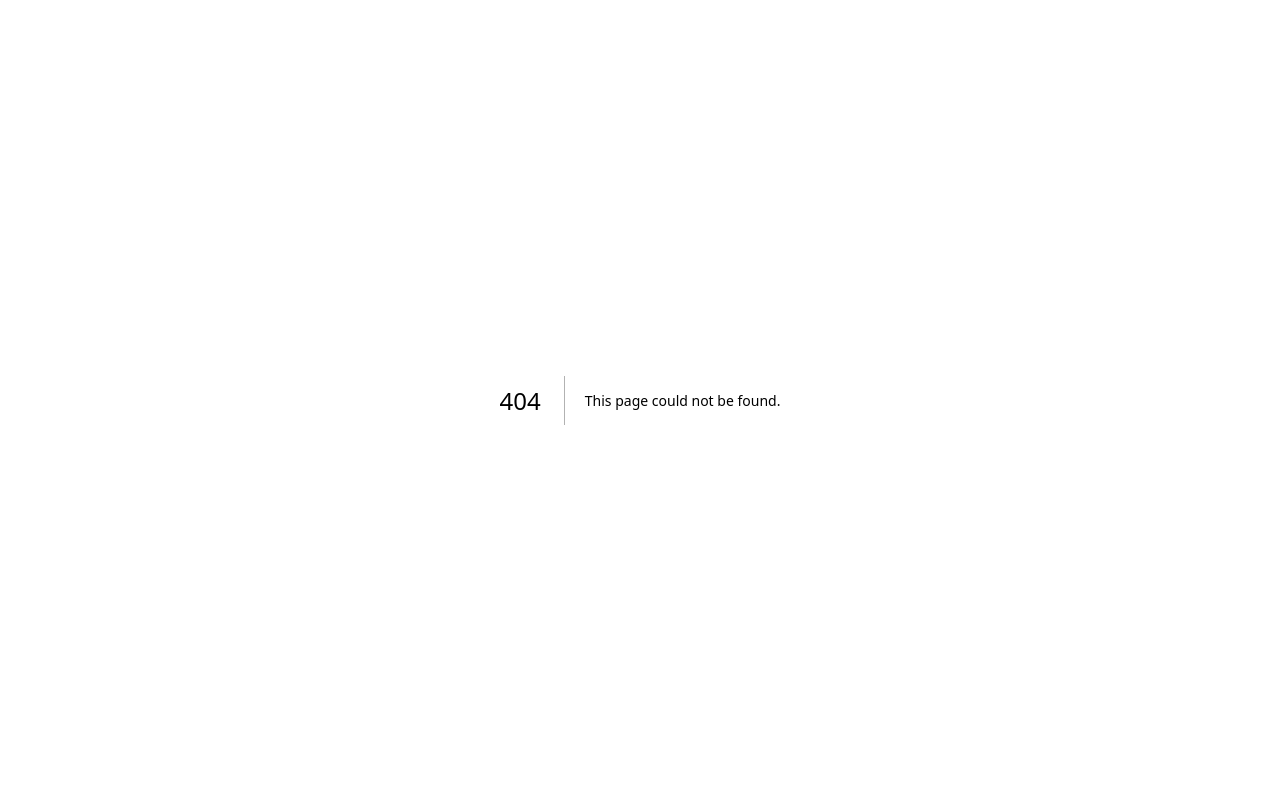
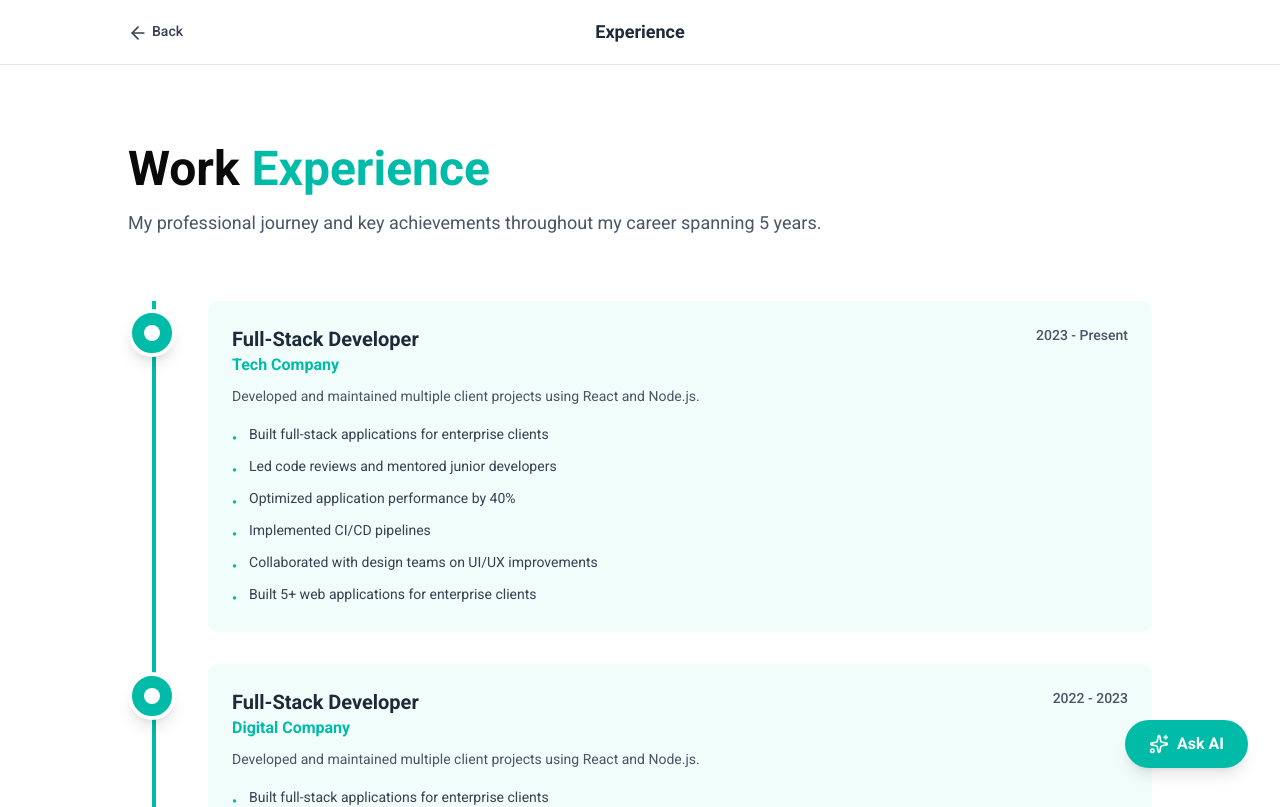
Before and after one commit to muodilo/odiloportfolio, a Next.js app: page /experience in a window 1280 px wide. Before the commit this address had no page. Shown: the top 807 px of the page. Built offline with nearby package versions, Linux system fonts and the light colour scheme.

Commit message:
ft/create experience page

```diff
--- /dev/null
+++ b/app/experience/page.tsx
@@ -0,0 +1,17 @@
+import { ExperienceNavbar } from '@/components/experience-navbar';
+import Experience from '@/components/experience';
+import Footer from '@/components/footer';
+import AskAIButton from '@/components/ask-ai-button';
+
+export default function ExperiencePage() {
+  return (
+    <div className="min-h-screen">
+      <ExperienceNavbar />
+      <main>
+        <Experience />
+      </main>
+      <Footer />
+      <AskAIButton />
+    </div>
+  );
+}
--- /dev/null
+++ b/components/experience-navbar.tsx
@@ -0,0 +1,30 @@
+'use client';
+
+import { ArrowLeft, BackpackIcon } from 'lucide-react';
+import Link from 'next/link';
+export function ExperienceNavbar() {
+
+
+  return (
+    <header className="sticky top-0 z-50 w-full border-b bg-white">
+      <nav className="lg:px-32 md:px-16 px-5">
+        <div className="flex h-16 items-center justify-between relative">
+          <Link
+            href="/"
+            className="text-sm font-medium text-gray-700 hover:text-teal-500 transition-colors"
+          >
+            <ArrowLeft className="inline-block w-5 h-5 mr-1" />
+            <span>Back</span>
+          </Link>
+
+          <h1 className="absolute left-1/2 transform -translate-x-1/2 text-lg font-bold text-gray-800">
+            Experience
+          </h1>
+
+
+          <div className="w-6"></div>
+        </div>
+      </nav>
+    </header>
+  );
+}
--- /dev/null
+++ b/components/experience.tsx
@@ -0,0 +1,70 @@
+'use client';
+
+import { experiences } from '@/data/experiences';
+
+export default function Experience() {
+  return (
+    <section className="py-20 px-5 md:px-16 lg:px-32">
+      <div className="">
+
+        <div className="mb-16">
+          <h2 className="text-4xl sm:text-5xl font-bold mb-4">
+            Work <span className="text-teal-500">Experience</span>
+          </h2>
+          <p className="text-gray-600 text-lg">
+            My professional journey and key achievements throughout my career spanning 5 years.
+          </p>
+        </div>
+
+        <div className="relative">
+
+          <div className="absolute left-6 top-0 bottom-0 w-1 bg-teal-500"></div>
+
+          <div className="space-y-8">
+            {experiences.map((exp, index) => (
+              <div key={exp.id} className="relative pl-20">
+
+                <div className="absolute left-0 top-2 w-12 h-12 bg-teal-500 rounded-full flex items-center justify-center border-4 border-white shadow-lg">
+                  <div className="w-4 h-4 bg-white rounded-full"></div>
+                </div>
+
+
+                <div className="bg-teal-50 p-6 rounded-lg hover:shadow-lg transition-shadow">
+                  <div className="flex items-start justify-between mb-2">
+                    <div>
+                      <h3 className="text-xl font-bold text-gray-800">
+                        {exp.title}
+                      </h3>
+                      <p className="text-teal-500 font-semibold">{exp.company}</p>
+                    </div>
+                    <span className="text-gray-600 text-sm font-medium">
+                      {exp.period}
+                    </span>
+                  </div>
+
+
+                  <p className="text-gray-600 mb-4 text-sm leading-relaxed">
+                    {exp.description}
+                  </p>
+
+
+                  <ul className="space-y-2">
+                    {exp.responsibilities.map((responsibility, idx) => (
+                      <li
+                        key={idx}
+                        className="text-gray-700 text-sm flex items-start gap-3"
+                      >
+                        <span className="text-teal-500 font-bold mt-1">•</span>
+                        <span>{responsibility}</span>
+                      </li>
+                    ))}
+                  </ul>
+                </div>
+              </div>
+            ))}
+          </div>
+        </div>
+      </div>
+    </section>
+  );
+}
--- a/components/footer.tsx
+++ b/components/footer.tsx
@@ -2,25 +2,21 @@
 
 import Link from 'next/link';
 import { Github, Facebook, Linkedin, Instagram } from 'lucide-react';
+import { Logo } from './logo';
 
 export default function Footer() {
   return (
     <footer className="bg-black text-white py-16 px-4 sm:px-6 lg:px-8">
       <div className="max-w-7xl mx-auto">
         <div className="grid grid-cols-1 md:grid-cols-3 gap-12 items-start">
-          {/* Brand Section */}
           <div>
-            <div className="flex items-center gap-3 mb-4">
-              <div className="w-8 h-8 bg-teal-500 rounded-full"></div>
-              <span className="text-2xl font-bold">dilo</span>
-            </div>
-            <p className="text-gray-400 text-sm leading-relaxed">
+            <Logo textClassName='text-white'/>
+            <p className="text-gray-400 text-sm leading-relaxed mt-3">
               Full-stack developer and designer<br />
               crafting digital experiences.
             </p>
           </div>
 
-          {/* Quick Links */}
           <div>
             <h3 className="text-white font-bold mb-6 text-lg">Quick Links</h3>
             <ul className="space-y-3">
@@ -47,7 +43,6 @@ export default function Footer() {
             </ul>
           </div>
 
-          {/* Quick Links - Social Icons */}
           <div>
             <h3 className="text-white font-bold mb-6 text-lg">Quick Links</h3>
             <div className="flex gap-6">
--- a/components/logo.tsx
+++ b/components/logo.tsx
@@ -3,6 +3,7 @@ import { cn } from "@/lib/utils";
 
 interface LogoProps {
   className?: string;
+  textClassName?: string;
   showText?: boolean;
   size?: "sm" | "md" | "lg";
 }
@@ -25,20 +26,20 @@ const sizeVariants = {
   },
 };
 
-export function Logo({ className, showText = true, size = "md" }: LogoProps) {
+export function Logo({ className, textClassName, showText = true, size = "md" }: LogoProps) {
   const sizes = sizeVariants[size];
 
   return (
     <Link href="/" className={cn("flex items-center", className)}>
       <div
         className={cn(
-          "rounded-full bg-teal-500 flex items-center justify-center flex-shrink-0",
+          "rounded-full bg-teal-500 flex items-center justify-center shrink-0",
           sizes.circle
         )}
       >
       </div>
       {showText && (
-        <span className={cn("font-bold text-gray-900", sizes.text)}>dilo</span>
+        <span className={cn("font-bold text-gray-900", sizes.text, textClassName)}>dilo</span>
       )}
     </Link>
   );
--- a/components/navbar.tsx
+++ b/components/navbar.tsx
@@ -8,9 +8,9 @@ import { cn } from "@/lib/utils";
 import { Button } from "@/components/ui/button";
 
 const navItems = [
-  { label: "Home", href: "#home" },
+  { label: "Home", href: "/" },
   { label: "Projects", href: "#projects" },
-  { label: "Experience", href: "#experience" },
+  { label: "Experience", href: "/experience" },
   { label: "Contact", href: "#contact" },
 ];
 
--- /dev/null
+++ b/data/experiences.ts
@@ -0,0 +1,71 @@
+export interface Experience {
+  id: number;
+  title: string;
+  company: string;
+  period: string;
+  description: string;
+  responsibilities: string[];
+}
+
+export const experiences: Experience[] = [
+  {
+    id: 1,
+    title: "Full-Stack Developer",
+    company: "Tech Company",
+    period: "2023 - Present",
+    description: "Developed and maintained multiple client projects using React and Node.js.",
+    responsibilities: [
+      "Built full-stack applications for enterprise clients",
+      "Led code reviews and mentored junior developers",
+      "Optimized application performance by 40%",
+      "Implemented CI/CD pipelines",
+      "Collaborated with design teams on UI/UX improvements",
+      "Built 5+ web applications for enterprise clients",
+    ],
+  },
+  {
+    id: 2,
+    title: "Full-Stack Developer",
+    company: "Digital Company",
+    period: "2022 - 2023",
+    description: "Developed and maintained multiple client projects using React and Node.js.",
+    responsibilities: [
+      "Built full-stack applications for enterprise clients",
+      "Led code reviews and mentored junior developers",
+      "Optimized application performance by 40%",
+      "Implemented CI/CD pipelines",
+      "Collaborated with design teams on UI/UX improvements",
+      "Built 5+ web applications for enterprise clients",
+    ],
+  },
+  {
+    id: 3,
+    title: "Full-Stack Developer",
+    company: "Tech Solutions",
+    period: "2021 - 2022",
+    description: "Developed and maintained multiple client projects using React and Node.js.",
+    responsibilities: [
+      "Built full-stack applications for enterprise clients",
+      "Led code reviews and mentored junior developers",
+      "Optimized application performance by 40%",
+      "Implemented CI/CD pipelines",
+      "Collaborated with design teams on UI/UX improvements",
+      "Built 5+ web applications for enterprise clients",
+    ],
+  },
+  {
+    id: 4,
+    title: "Full-Stack Developer",
+    company: "Start-up Inc",
+    period: "2020 - 2021",
+    description: "Developed and maintained multiple client projects using React and Node.js.",
+    responsibilities: [
+      "Built full-stack applications for enterprise clients",
+      "Led code reviews and mentored junior developers",
+      "Optimized application performance by 40%",
+      "Implemented CI/CD pipelines",
+      "Collaborated with design teams on UI/UX improvements",
+      "Built 5+ web applications for enterprise clients",
+    ],
+  },
+];
```
